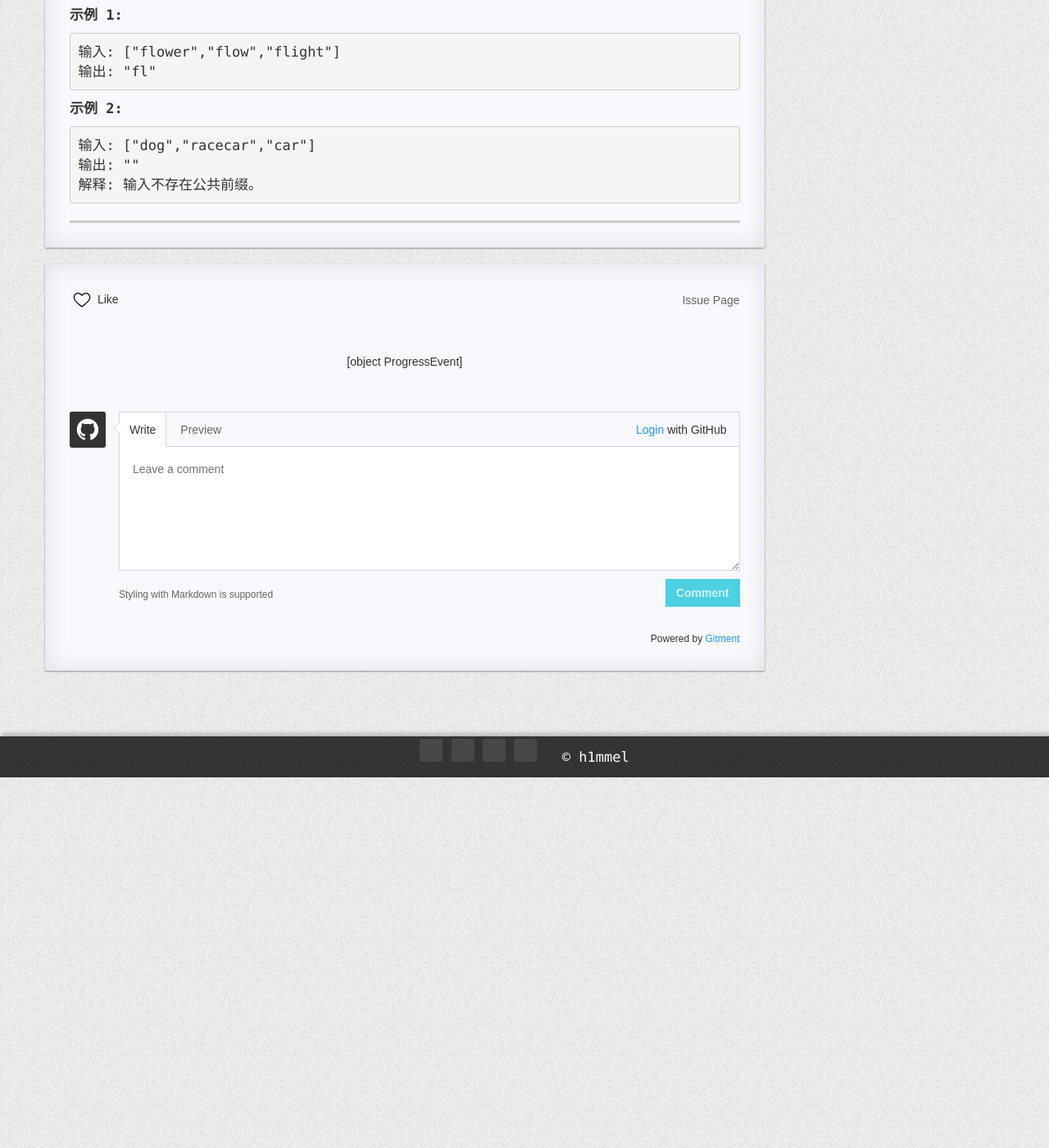
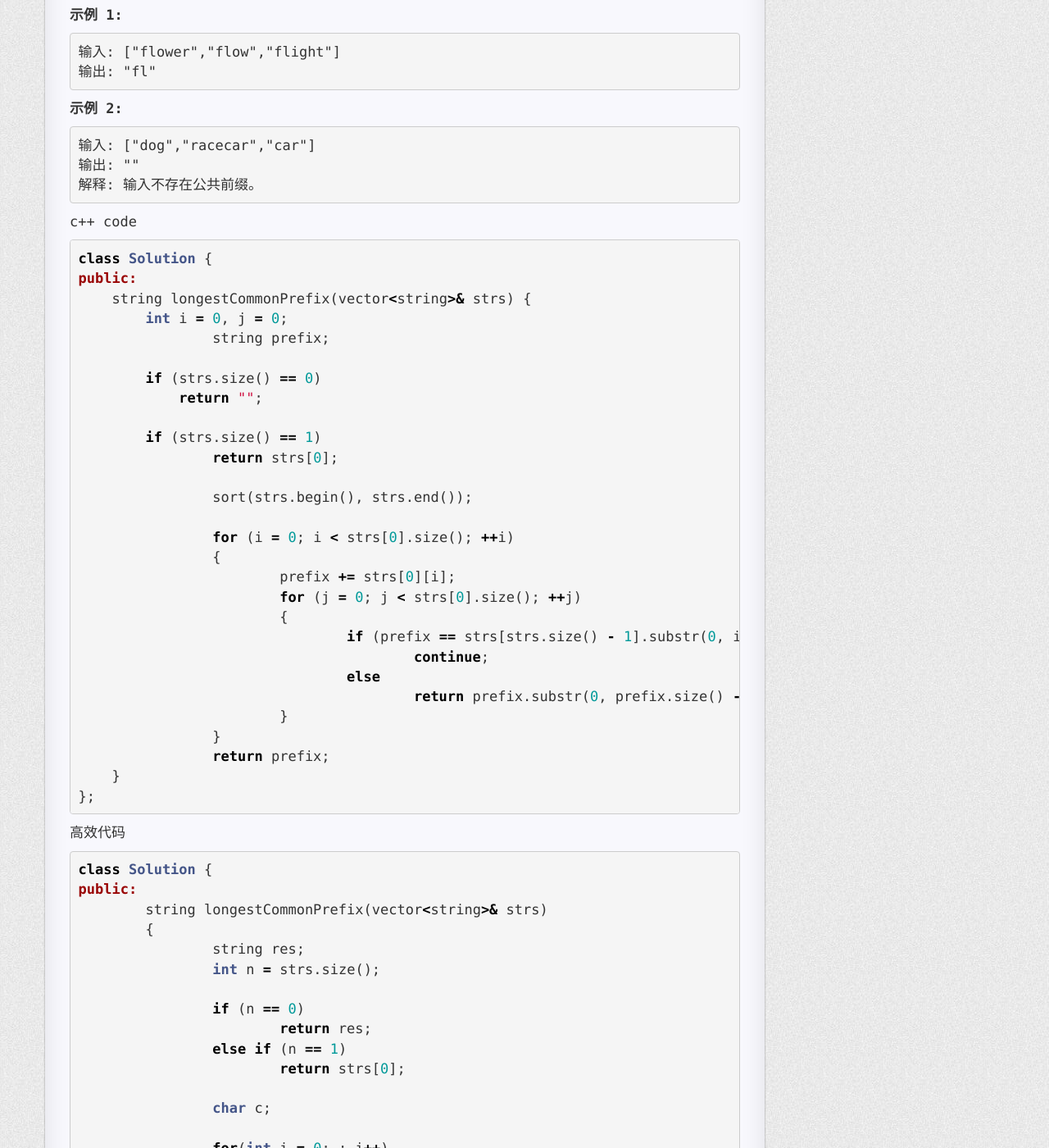
Before and after one commit to h1mmel/h1mmel.github.io, a Jekyll site: the page built from _posts/2019-08-04-Leet-Code-C++-1~25(easy).md, in a window 1280 px wide and 1400 px high, scrolled down 5617 px. Shown: the whole window at 82% size. Built offline with Jekyll 4.4.1, drawn with Linux system fonts in a browser that asks for light colours; nearby versions of some CDN libraries; comment, search, counter and statistics services are not loaded; a style sheet for code colours, icons or effects is not loaded; some of the changed text lies outside the part shown.

Commit message:
Update 2019-08-04-Leet-Code-C++-1~25(easy).md

````diff
--- a/_posts/2019-08-04-Leet-Code-C++-1~25(easy).md
+++ b/_posts/2019-08-04-Leet-Code-C++-1~25(easy).md
@@ -280,3 +280,68 @@ public:
 输出: ""
 解释: 输入不存在公共前缀。
 ```
+
+c++ code
+
+```c++
+class Solution {
+public:
+    string longestCommonPrefix(vector<string>& strs) {
+        int i = 0, j = 0;
+		string prefix;
+
+        if (strs.size() == 0)
+            return "";
+
+        if (strs.size() == 1)
+        	return strs[0];
+
+		sort(strs.begin(), strs.end());
+
+		for (i = 0; i < strs[0].size(); ++i)
+		{
+			prefix += strs[0][i];
+			for (j = 0; j < strs[0].size(); ++j)
+			{
+				if (prefix == strs[strs.size() - 1].substr(0, i + 1))
+					continue;
+				else
+					return prefix.substr(0, prefix.size() - 1);
+			}
+		}
+		return prefix;
+    }
+};
+```
+
+高效代码
+
+```c++
+class Solution {
+public:
+	string longestCommonPrefix(vector<string>& strs)
+	{
+		string res;
+		int n = strs.size();
+
+		if (n == 0)
+			return res;
+		else if (n == 1)
+			return strs[0];
+
+		char c;
+
+		for(int i = 0; ; i++)
+		{
+			c = strs[0][i];
+			for(int j = 1; j < n; j++)
+			{
+				if(c == '\0' || strs[j][i] != c)
+					return res;
+			}
+			res += c;
+		}
+		return res;
+	}
+};
+```
````
